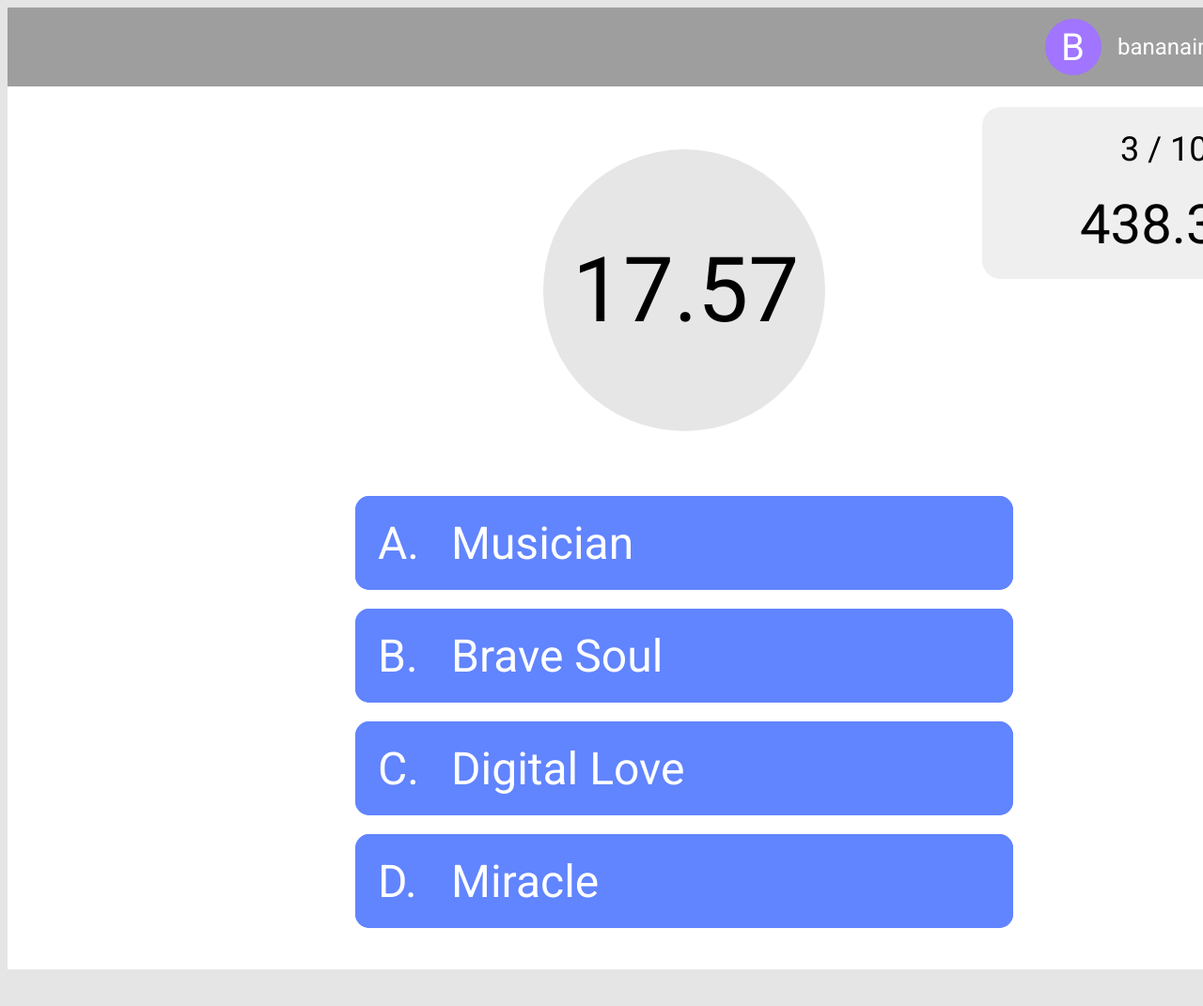
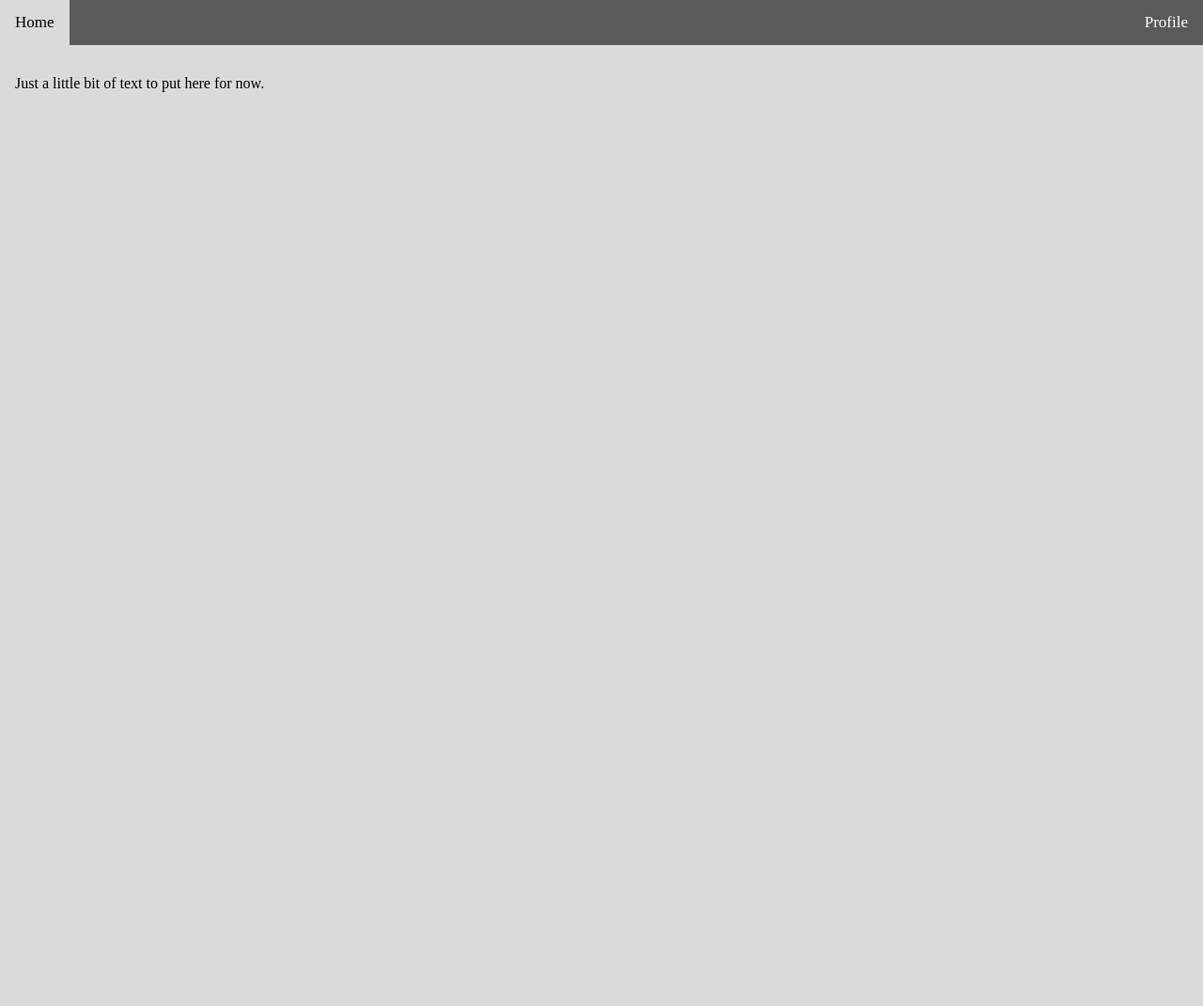
Before and after one commit to gytanzo/MusicalChairs, a Flask app: page /game in a window 1280 px wide. Shown: the top 1071 px of the page at 94% size. Run offline with Flask 2, Linux system fonts and the light colour scheme.

Commit message:
#23 added top menu functionallity for the changing of screens

```diff
--- a/templates/game.html
+++ b/templates/game.html
@@ -1,55 +1,52 @@
-<html lang="en">
-            <head>
-            <meta charset="utf-8">
+<!DOCTYPE html>>
+<html>
+    <head>
+        <!-- <link rel="stylesheet" href="../static/menu.css"> -->
+        <style>
+            body {
+                margin: 0;
+                background-color: rgb(218, 218, 218);
+            }
 
-            <title>Html Generated</title>
-            <meta name="description" content="Figma htmlGenerator">
-            <meta name="author" content="htmlGenerator">
-            <link href="https://fonts.googleapis.com/css?family=Roboto&display=swap" rel="stylesheet">
+            .navbar {
+                overflow: hidden;
+                background-color: rgb(90, 90, 90);
+                position: fixed;
+                top: 0;
+                width: 100%;
+            }
 
-            <link rel="stylesheet" href="../static/game.css">
+            .navbar a {
+                float: left;
+                display: block;
+                color: #ffffff;
+                text-align: center;
+                padding: 14px 16px;
+                font-size: 17px;
+            }
 
-            <style>
-              /*
-                Figma Background for illustrative/preview purposes only.
-                You can remove this style tag with no consequence
-              */
-              body {background: #E5E5E5; }
-            </style>
-            </head>
-<div class=e4_16>
-    <div class="e4_25"></div>
-    <div class="e4_26"></div><span  class="e4_27">B</span><span  class="e4_28">bananainpajama7</span>
-    <div class="e4_30"></div>
-    <div class="e4_31"></div>
-    <div class="e4_32"></div>
-    <div class="e6_33"></div>
-    <div class="e6_34"></div>
-    <div class="e6_37"></div>
-    <div class="e6_39"></div>
-    <div class="e6_44"></div>
-    <div class="e6_46"></div>
-    <div class="e6_47"></div>
-    <div class="e6_48"></div>
-    <div class="e6_49"></div>
-    <div class="e6_50"></div>
-    <div class="e6_51"></div>
-    <div class="e6_52"></div>
-    <div class="e6_59"></div>
-    <div class="e6_61"></div>
-    <div class="e6_62"></div>
-    <div class="e6_64"></div>
-    <div class="e6_67"></div>
-    <div class="e6_68"></div>
-    <div class="e6_69"></div>
-    <div class="e6_70"></div><span  class="e6_71">17.57</span>
-    <div class="e6_72"></div><span  class="e6_75">Musician</span><span  class="e6_74">A.</span>
-    <div class="e6_77"></div><span  class="e6_78">Musician</span><span  class="e6_79">A.</span>
-    <div class="e6_92"></div><span  class="e6_93">Musician</span><span  class="e6_94">A.</span>
-    <div class="e6_95"></div><span  class="e6_96">Miracle</span><span  class="e6_97">D.</span>
-    <div class="e6_86"></div><span  class="e6_87">Musician</span><span  class="e6_88">A.</span>
-    <div class="e6_89"></div><span  class="e6_90">Digital Love</span><span  class="e6_91">C.</span>
-    <div class="e6_80"></div><span  class="e6_81">Musician</span><span  class="e6_82">A.</span>
-    <div class="e6_83"></div><span  class="e6_84">Brave Soul</span><span  class="e6_85">B.</span>
-    <div class="e6_98"></div><span  class="e6_99">3 / 10</span><span  class="e6_100">438.36</span>
-  </div>
+            .navbar a:hover {
+                background: rgb(218, 218, 218);
+                color: black;
+            }
+
+            .main {
+                padding: 16px;
+                margin-top: 30px;
+            }
+        </style>
+    </head>
+
+    <body>
+        <div class="navbar">
+            <a href="index.html" style="text-decoration: none;">Home</a>
+            <a href="profile.html" style="text-decoration: none; float: right;">Profile</a>
+        </div>
+        <div class="main">
+            <p>
+                Just a little bit of text to put here for now.
+            </p>
+        </div>
+    </body>
+
+</html>
```
Also changed, not shown: templates/help.html (+4 -20 lines), templates/index.html (+4 -18 lines), templates/profile.html (+4 -20 lines).
